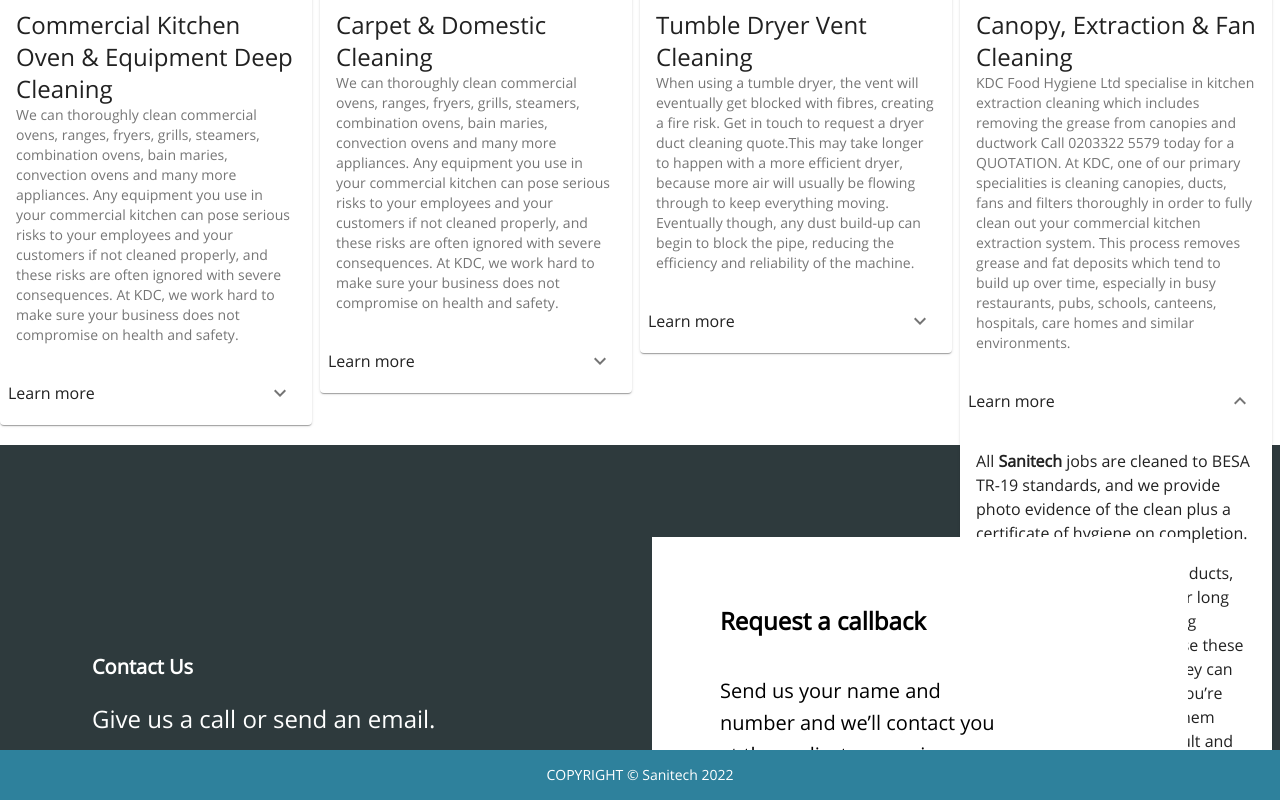
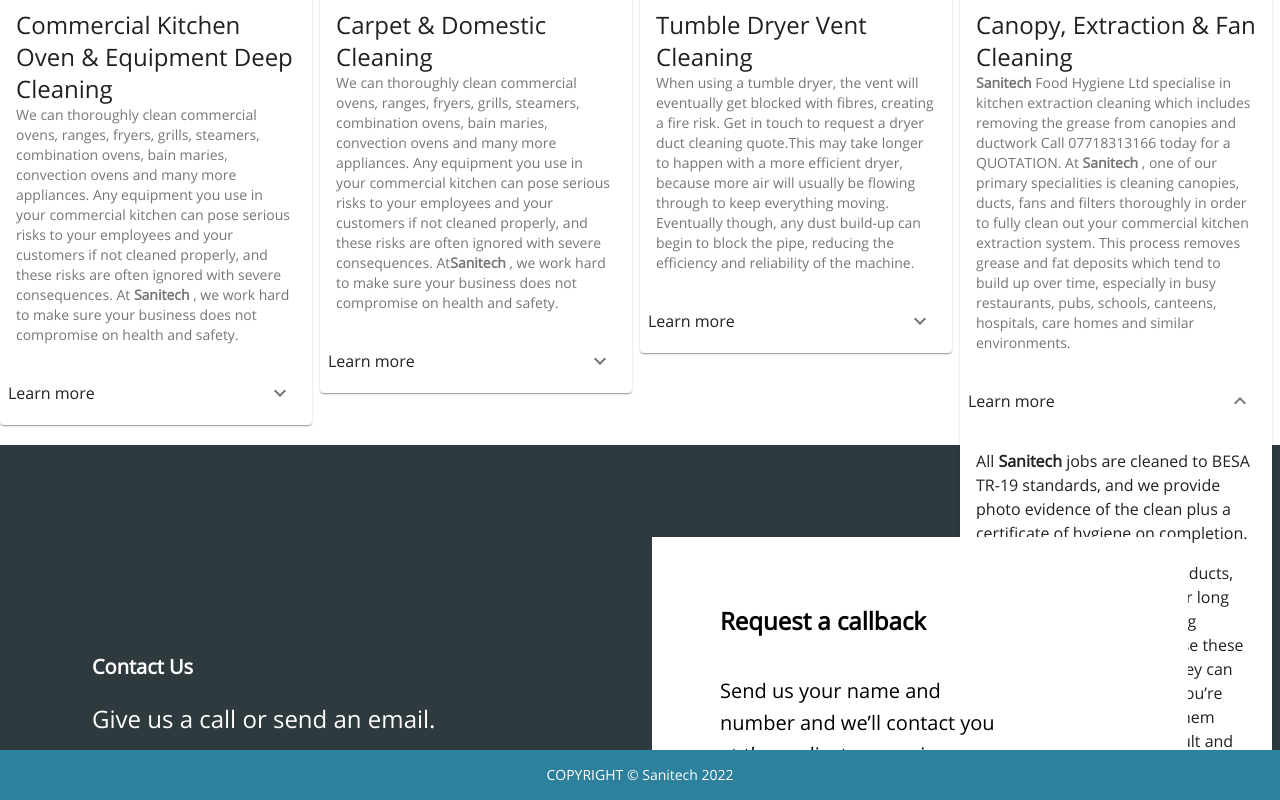
Before and after one commit to collins-adhola/cleaning_company, a React (Create React App) app: page /other-services in a window 1280 px wide. Both pictures are taken after a click on the button 1240 px from the left and 967 px from the top of the page. Shown: the part 567-1367 px from the top of the page. Built offline with nearby package versions, Linux system fonts and the light colour scheme.

Commit message:
other changes

```diff
--- a/src/components/pages/CarpetCleaning.js
+++ b/src/components/pages/CarpetCleaning.js
@@ -66,8 +66,9 @@
               many more appliances. Any equipment you use in your commercial
               kitchen can pose serious risks to your employees and your
               customers if not cleaned properly, and these risks are often
-              ignored with severe consequences. At KDC, we work hard to make
-              sure your business does not compromise on health and safety.
+              ignored with severe consequences. At<strong>Sanitech</strong> , we
+              work hard to make sure your business does not compromise on health
+              and safety.
             </Typography>
           </CardContent>
           <CardActions disableSpacing>
@@ -91,13 +92,12 @@
           </CardActions>
           <Collapse in={expanded} timeout="auto" unmountOnExit>
             <CardContent>
-
               <Typography paragraph>
-                <strong>Sanitech</strong> makes use of a variety of professional deep cleaning
-                techniques to get the job done including the use of solution dip
-                tanks to remove carbon, fat and grease deposits from cooking
-                equipment, which is done by dismantling each appliance and
-                cleaning each component individually.
+                <strong>Sanitech</strong> makes use of a variety of professional
+                deep cleaning techniques to get the job done including the use
+                of solution dip tanks to remove carbon, fat and grease deposits
+                from cooking equipment, which is done by dismantling each
+                appliance and cleaning each component individually.
               </Typography>
               <Typography paragraph>
                 The Problem When using a tumble dryer, the vent will eventually
--- a/src/components/pages/CookingEquipment.js
+++ b/src/components/pages/CookingEquipment.js
@@ -68,8 +68,9 @@
               many more appliances. Any equipment you use in your commercial
               kitchen can pose serious risks to your employees and your
               customers if not cleaned properly, and these risks are often
-              ignored with severe consequences. At KDC, we work hard to make
-              sure your business does not compromise on health and safety.
+              ignored with severe consequences. At <strong>Sanitech</strong> ,
+              we work hard to make sure your business does not compromise on
+              health and safety.
             </Typography>
           </CardContent>
           <CardActions disableSpacing>
--- a/src/components/pages/ExtractionDuct.js
+++ b/src/components/pages/ExtractionDuct.js
@@ -71,15 +71,15 @@
               component="p"
               className={classes.textpace}
             >
-              KDC Food Hygiene Ltd specialise in kitchen extraction cleaning
-              which includes removing the grease from canopies and ductwork Call
-              0203322 5579 today for a QUOTATION. At KDC, one of our primary
-              specialities is cleaning canopies, ducts, fans and filters
-              thoroughly in order to fully clean out your commercial kitchen
-              extraction system. This process removes grease and fat deposits
-              which tend to build up over time, especially in busy restaurants,
-              pubs, schools, canteens, hospitals, care homes and similar
-              environments.
+              <strong>Sanitech</strong> Food Hygiene Ltd specialise in kitchen
+              extraction cleaning which includes removing the grease from
+              canopies and ductwork Call 07718313166 today for a QUOTATION. At{" "}
+              <strong>Sanitech</strong> , one of our primary specialities is
+              cleaning canopies, ducts, fans and filters thoroughly in order to
+              fully clean out your commercial kitchen extraction system. This
+              process removes grease and fat deposits which tend to build up
+              over time, especially in busy restaurants, pubs, schools,
+              canteens, hospitals, care homes and similar environments.
             </Typography>
           </CardContent>
           <CardActions disableSpacing>
@@ -118,7 +118,8 @@
                 because these places are out of sight, so they can easily be
                 forgotten. Even if you’re aware of the need to keep them clean,
                 doing so can be difficult and inconvenient, especially without
-                the specialist tools and skills we have at our disposal at KDC
+                the specialist tools and skills we have at our disposal at{" "}
+                <strong>Sanitech</strong>
                 Food Hygiene Ltd. The need for getting these specific areas
                 cleaned should not be underestimated. There are three major
                 reasons to take this seriously: White tick icon Hygiene risk –
@@ -133,10 +134,10 @@
                 adhered to by anyone operating a commercial kitchen.
               </Typography>
               <Typography>
-                At KDC, we are experts at ensuring you are compliant with
-                regulations, in order to help you operate as a responsible
-                business and minimise the risk of legal costs and consequences
-                later.
+                At <strong>Sanitech</strong> , we are experts at ensuring you
+                are compliant with regulations, in order to help you operate as
+                a responsible business and minimise the risk of legal costs and
+                consequences later.
               </Typography>
             </CardContent>
           </Collapse>
--- a/src/components/pages/Hygiene.js
+++ b/src/components/pages/Hygiene.js
@@ -53,7 +53,7 @@
               color="initial"
               className={classes.titleText}
             >
-              SANITECH Ltd
+              SANITECH HYGIENE Ltd
             </Typography>
           </div>
           <div>
@@ -75,13 +75,14 @@
               ductwork, extraction systems and equipment to a high standard is a
               vital part of our professional service.
               <br />
-              In fact, at KDC, cleaning means going above and beyond the minimum
-              legal requirements in every area. That’s why our services include
-              kitchen, structural and extraction cleaning, so you can be
-              confident that no detail is forgotten each time we visit you. Our
-              aim is to help you make sure no element of your premises lets you
-              down upon inspection, from your kitchen canopy to all those
-              hard-to-reach areas surrounding your appliances and equipment.
+              In fact, at <strong>Sanitech</strong> , cleaning means going above
+              and beyond the minimum legal requirements in every area. That’s
+              why our services include kitchen, structural and extraction
+              cleaning, so you can be confident that no detail is forgotten each
+              time we visit you. Our aim is to help you make sure no element of
+              your premises lets you down upon inspection, from your kitchen
+              canopy to all those hard-to-reach areas surrounding your
+              appliances and equipment.
             </Typography>
           </div>
         </Grid>
--- a/src/components/pages/KitchenDeepClean.js
+++ b/src/components/pages/KitchenDeepClean.js
@@ -63,11 +63,11 @@
             extremely high standards, and whatever state your commercial kitchen
             is in we will make sure our work meets or exceeds your expectations
             every time. If your business relies on preparing and serving food,
-            you have no choice but to take hygiene very seriously. At KDC, we
-            understand the requirements you need to meet in order to comply with
-            laws and regulations, pass inspections based on Food Standards
-            Agency guidelines, and keep your staff and customers safe from all
-            health and safety risks.
+            you have no choice but to take hygiene very seriously. At{" "}
+            <strong>Sanitech</strong> , we understand the requirements you need
+            to meet in order to comply with laws and regulations, pass
+            inspections based on Food Standards Agency guidelines, and keep your
+            staff and customers safe from all health and safety risks.
             <br />
             Unlike many alternative providers, we approach this task responsibly
             and we are fully equipped to do everything we need to in order to
@@ -109,133 +109,3 @@
     </>
   );
 }
-
-// import React from "react";
-// import { makeStyles } from "@material-ui/core/styles";
-// import clsx from "clsx";
-// import Card from "@material-ui/core/Card";
-// import CardHeader from "@material-ui/core/CardHeader";
-// import CardMedia from "@material-ui/core/CardMedia";
-// import CardContent from "@material-ui/core/CardContent";
-// import CardActions from "@material-ui/core/CardActions";
-// import Collapse from "@material-ui/core/Collapse";
-// import Avatar from "@material-ui/core/Avatar";
-// import IconButton from "@material-ui/core/IconButton";
-// import Typography from "@material-ui/core/Typography";
-// import { red } from "@material-ui/core/colors";
-// import FavoriteIcon from "@material-ui/icons/Favorite";
-// import ShareIcon from "@material-ui/icons/Share";
-// import ExpandMoreIcon from "@material-ui/icons/ExpandMore";
-// import MoreVertIcon from "@material-ui/icons/MoreVert";
-// import Grid from "@material-ui/core/Grid";
-// import { Box } from "@material-ui/core";
-// import ContactForm from "../ContactForm";
-// import Footer from "../Footer";
-
-// const useStyles = makeStyles((theme) => ({
-//   root: {
-//     maxWidth: 345,
-//   },
-//   media: {
-//     height: 0,
-//     paddingTop: "56.25%", // 16:9
-//   },
-//   expand: {
-//     transform: "rotate(0deg)",
-//     marginLeft: "auto",
-//     transition: theme.transitions.create("transform", {
-//       duration: theme.transitions.duration.shortest,
-//     }),
-//   },
-//   expandOpen: {
-//     transform: "rotate(180deg)",
-//   },
-//   avatar: {
-//     backgroundColor: red[500],
-//   },
-// }));
-
-// export default function KitchenDeepClean() {
-//   const classes = useStyles();
-//   const [expanded, setExpanded] = React.useState(false);
-
-//   const handleExpandClick = () => {
-//     setExpanded(!expanded);
-//   };
-
-//   return (
-//     <>
-//       <Box>
-//         <Card className={classes.root}>
-//           <CardMedia
-//             className={classes.media}
-//             image="/images/kitchen-cleaning-1.jpeg"
-//             title="Paella dish"
-//           />
-//           <CardContent>
-// <Typography variant="h5">Kitchen Deep Cleaning</Typography>
-// <Typography variant="body2" color="textSecondary" component="p">
-//   We have built a reputation as a kitchen deep cleaning company with
-//   extremely high standards, and whatever state your commercial
-//   kitchen is in we will make sure our work meets or exceeds your
-//   expectations every time. If your business relies on preparing and
-//   serving food, you have no choice but to take hygiene very
-//   seriously. At KDC, we understand the requirements you need to meet
-//   in order to comply with laws and regulations, pass inspections
-//   based on Food Standards Agency guidelines, and keep your staff and
-//   customers safe from all health and safety risks.
-// </Typography>
-//           </CardContent>
-//           <CardActions disableSpacing>
-//             <Typography>Learn more</Typography>
-//             <IconButton
-//               className={clsx(classes.expand, {
-//                 [classes.expandOpen]: expanded,
-//               })}
-//               onClick={handleExpandClick}
-//               aria-expanded={expanded}
-//               aria-label="show more"
-//             >
-//               <ExpandMoreIcon />
-//             </IconButton>
-//           </CardActions>
-//           <Collapse in={expanded} timeout="auto" unmountOnExit>
-//             <CardContent>
-//               <Typography paragraph>Method:</Typography>
-//               <Typography paragraph>
-//                 Our experienced team members use only the best techniques to
-//                 conduct an extremely thorough and effective deep clean of your
-//                 entire kitchen, if this is what you require.
-//               </Typography>
-//               <Typography paragraph>
-// Unlike many alternative providers, we approach this task
-// responsibly and we are fully equipped to do everything we need
-// to in order to get the job done. This includes comprehensive
-// deep cleaning for all the areas you can’t see, including
-// dismantling your appliances to fully clean every component if
-// necessary.
-//               </Typography>
-//               <Typography paragraph>
-//                 For your peace of mind, and to ensure high standards are always
-//                 upheld, you can expect all of the following when you choose our
-//                 services: White tick icon Services provided 24 hours a day to
-//                 help minimise disruption White tick icon Professional, friendly,
-//                 DBS-checked staff in uniform White tick icon Experience working
-//                 in commercial, residential and medical settings White tick icon
-//                 Methods and results that are fully compliant with relevant
-//                 legislation
-//               </Typography>
-//               <Typography>
-//                 Set aside off of the heat to let rest for 10 minutes, and then
-//                 serve.
-//               </Typography>
-//             </CardContent>
-//           </Collapse>
-//         </Card>
-//         <ContactForm/>
-//         <Footer/>
-
-//       </Box>
-//     </>
-//   );
-// }
```
Also changed, not shown: src/components/Navbar.js (+23 -9 lines).
